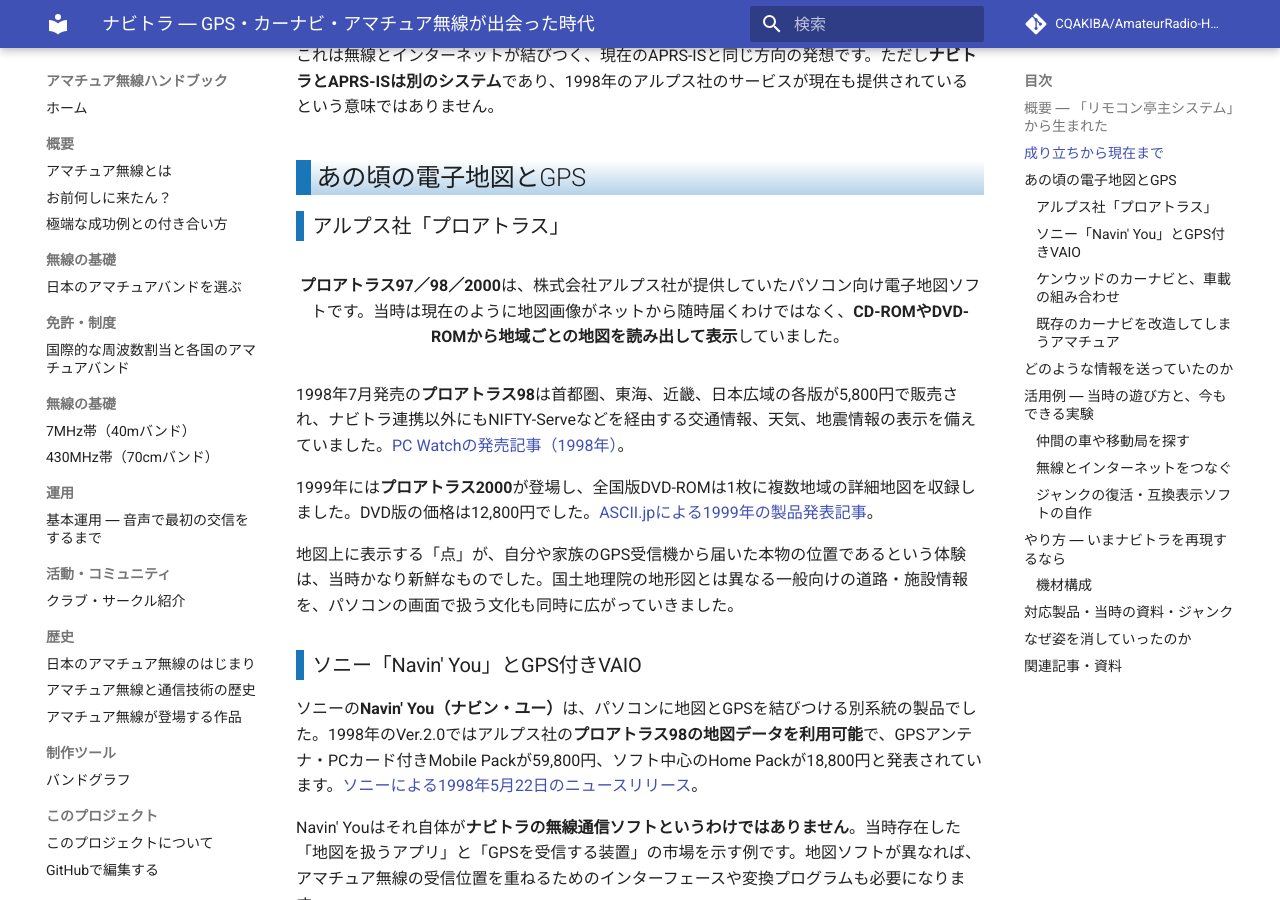
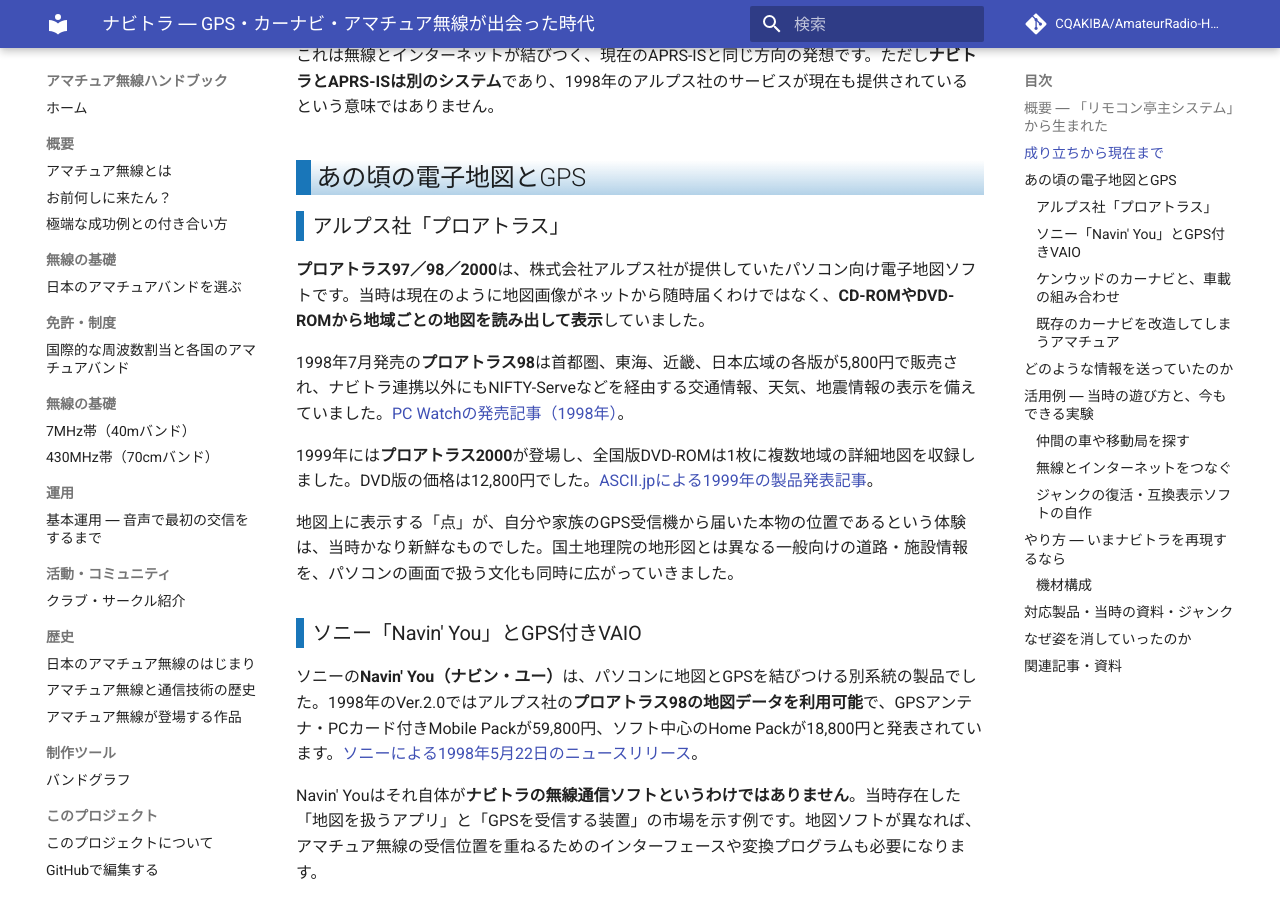
Before and after one commit to CQAKIBA/AmateurRadio-Handbook, an MkDocs documentation site: the page built from docs/07_デジタル通信・コンピュータ/ナビトラ.md, in a window 1280 px wide and 900 px high, scrolled down 2003 px. Built offline with MkDocs 1.6.1 and Material for MkDocs 9.7.7, drawn with Linux system fonts in a browser that asks for light colours; comment, search, counter and statistics services are not loaded.

Commit message:
docs: 第7章の記事の参照先とMarkdown表示を整備

```diff
--- a/docs/07_デジタル通信・コンピュータ/ナビトラ.md
+++ b/docs/07_デジタル通信・コンピュータ/ナビトラ.md
@@ -45,11 +45,7 @@
 
 ### アルプス社「プロアトラス」
 
-<figure markdown="1">
-
 **プロアトラス97／98／2000**は、株式会社アルプス社が提供していたパソコン向け電子地図ソフトです。当時は現在のように地図画像がネットから随時届くわけではなく、**CD-ROMやDVD-ROMから地域ごとの地図を読み出して表示**していました。
-
-</figure>
 
 1998年7月発売の**プロアトラス98**は首都圏、東海、近畿、日本広域の各版が5,800円で販売され、ナビトラ連携以外にもNIFTY-Serveなどを経由する交通情報、天気、地震情報の表示を備えていました。[PC Watchの発売記事（1998年）](https://pc.watch.impress.co.jp/docs/article/980610/alpsmap.htm)。
 
```
